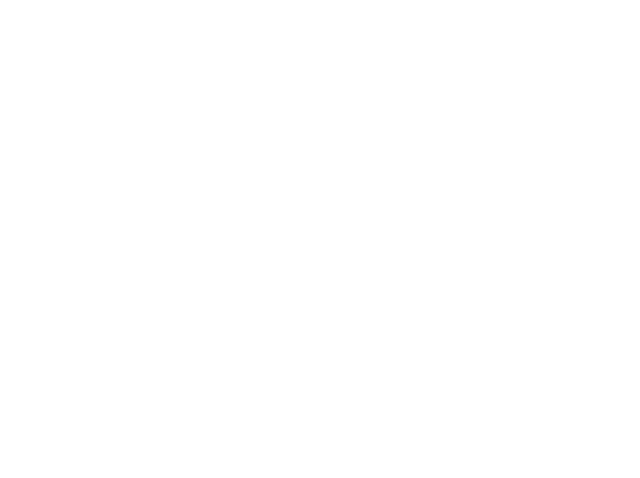
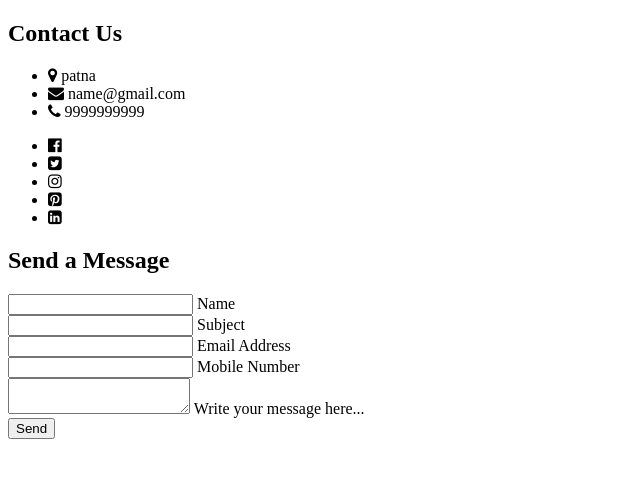
Before and after one commit to hasanmdarif/studydesk, a Django app: page /contact/ in a window 1280 px wide. Before the commit the part shown is empty. Shown: the top 478 px of the page, without its empty margins (0-640 px from the left). Run offline with Django 3.2, Linux system fonts and the light colour scheme.

Commit message:
Contact us Integrated with frontend

```diff
--- a/blog/views.py
+++ b/blog/views.py
@@ -6,18 +6,18 @@
 # Create your views here.
 def contactUs(request):
     if request.method == "POST":
-        name = request.POST("name")
-        email = request.POST("email")
-        phone = request.POST("phone")
-        subject = request.POST("subject")
-        content = request.POST("content")
+        name = request.POST["name"]
+        email = request.POST["email"]
+        phone = request.POST["phone"]
+        subject = request.POST["subject"]
+        content = request.POST["content"]
 
-        if len(name)<3 or len(email)<5 or len(phone)<10 or len(subject)<8 or len(content)<15:
-            messages.error(request, "Please fill the form correctly")
+        # if len(name)<3 or len(email)<5 or len(phone)<10 or len(subject)<8 or len(content)<15:
+        #     messages.error(request, "Please fill the form correctly")
 
-        else:
-            contact = ContactUs(name=name, email=email, phone=phone,subject=subject,content=content)
-            contact.save()
-            messages.success(request, "We got your message")
+        # else:
+        contact = ContactUs(name=name, email=email, phone=phone,subject=subject,content=content)
+        contact.save()
+        # messages.success(request, "We got your message")
 
     return render(request, "contact.html")
--- a/templates/contact.html
+++ b/templates/contact.html
@@ -1,10 +1,90 @@
-<!DOCTYPE html>
-<html lang="en">
+<!doctype html>
+<html>
 <head>
-    <meta charset="UTF-8">
-    <title>Title</title>
+	{% load static %}
+	<meta charset="utf-8">
+	<meta name="viewport" content="width=device-width, initial-scale-1.0">
+    <title>contact us</title>
+    <link rel="stylesheet" type="text/css" href="{% static  'css/contact.css' %}">
+    <link rel="stylesheet" type="text/css" href="https://stackpath.bootstrapcdn.com/font-awesome/4.7.0/css/font-awesome.min.css">
 </head>
 <body>
+	<section>
+	<div class="container">
+		<div class="contactinfo">
+
+			<div>
+				<h2>Contact Us</h2>
+				<ul class="info">
+					<li>
+						<i class="fa fa-map-marker" aria-hidden="true"></i>
+						<span>patna</span>
+					</li>
+					<li>
+						<i class="fa fa-envelope" aria-hidden="true"></i>
+						<span>name@gmail.com</span>
+					</li>
+					<li>
+						<i class="fa fa-phone" aria-hidden="true"></i>
+						<span>9999999999</span>
+					</li>
+				</ul>
+
+		    <ul class="sci">
+				<li><i class="fa fa-facebook-official" aria-hidden="true"></i></li>
+				<li><i class="fa fa-twitter-square" aria-hidden="true"></i></li>
+				<li><i class="fa fa-instagram" aria-hidden="true"></i></li>
+				<li><i class="fa fa-pinterest-square" aria-hidden="true"></i></li>
+				<li><i class="fa fa-linkedin-square" aria-hidden="true"></i></li>
+			</ul>
+		</div>
+	</div>
+
+
+	<div class="contactForm">
+		<form action="{% url 'contact' %}" method="post">
+		{% csrf_token %}
+		<h2>Send a Message</h2>
+		<div class="formBox">
+		<div class="inputBox w50">
+			<input type="text" name="name" required="">
+			<span>Name</span>
+		</div>
+		<div class="inputBox w50">
+			<input type="text" name="subject" required="">
+			<span>Subject</span>
+		</div>
+		<div class="inputBox w50">
+			<input type="text" name="email" required="">
+			<span>Email Address</span>
+		</div>
+		<div class="inputBox w50">
+			<input type="text" name="phone" required="">
+			<span>Mobile Number</span>
+		</div>
+		<div class="inputBox w100">
+			<textarea name="content" required></textarea>
+			<span>Write your message here...</span>
+		</div>
+		<div class="inputBox w100">
+			<input type="submit" value="Send">
+		</div>
+		</form>
+		<div class="header"></div>
+
+
+
+
+
+		</div>
+	</div>
+</div>
+
+
+
+</section>
+
+
 
 </body>
 </html>
```
Also changed, not shown: db.sqlite3.
